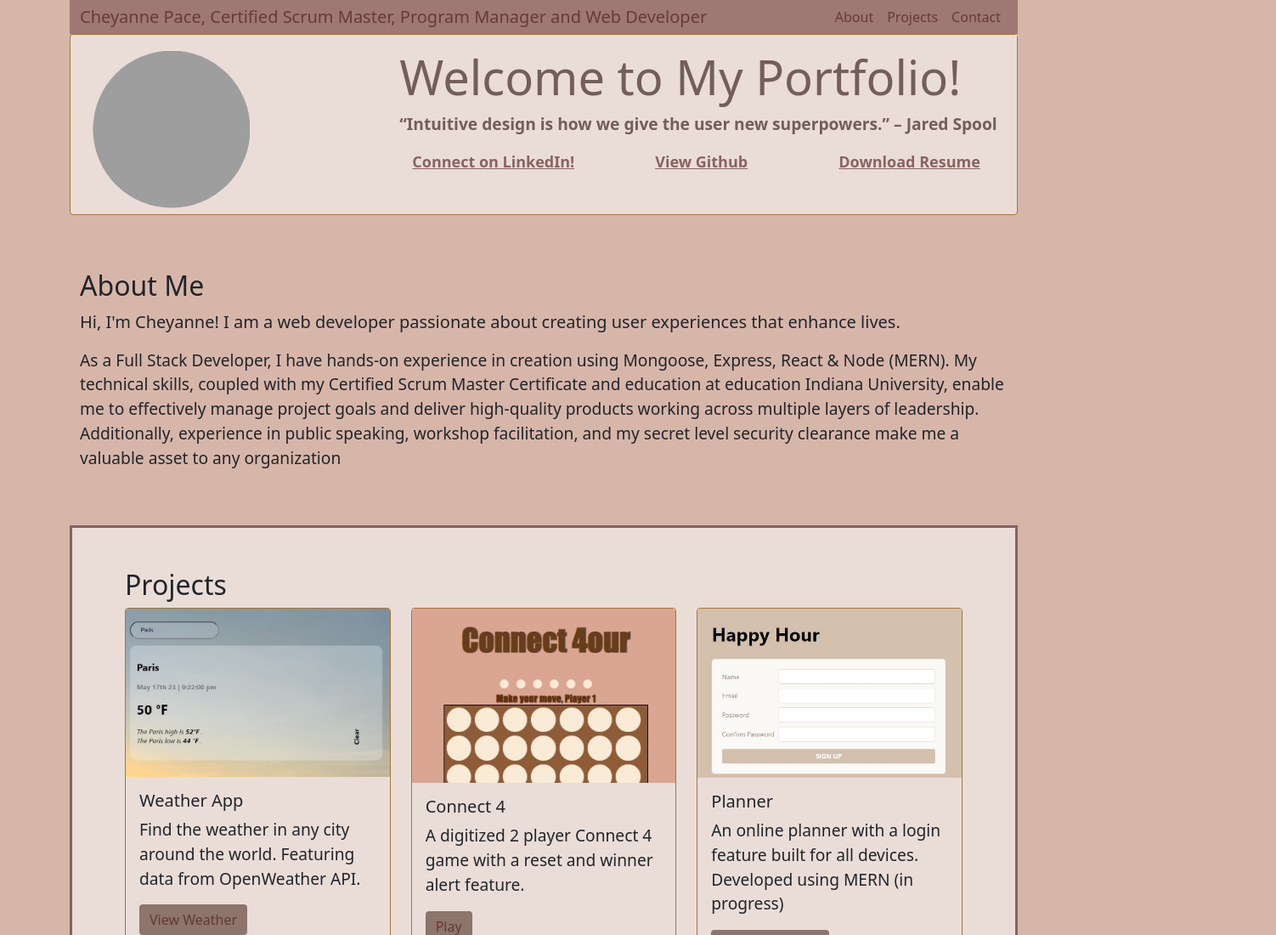
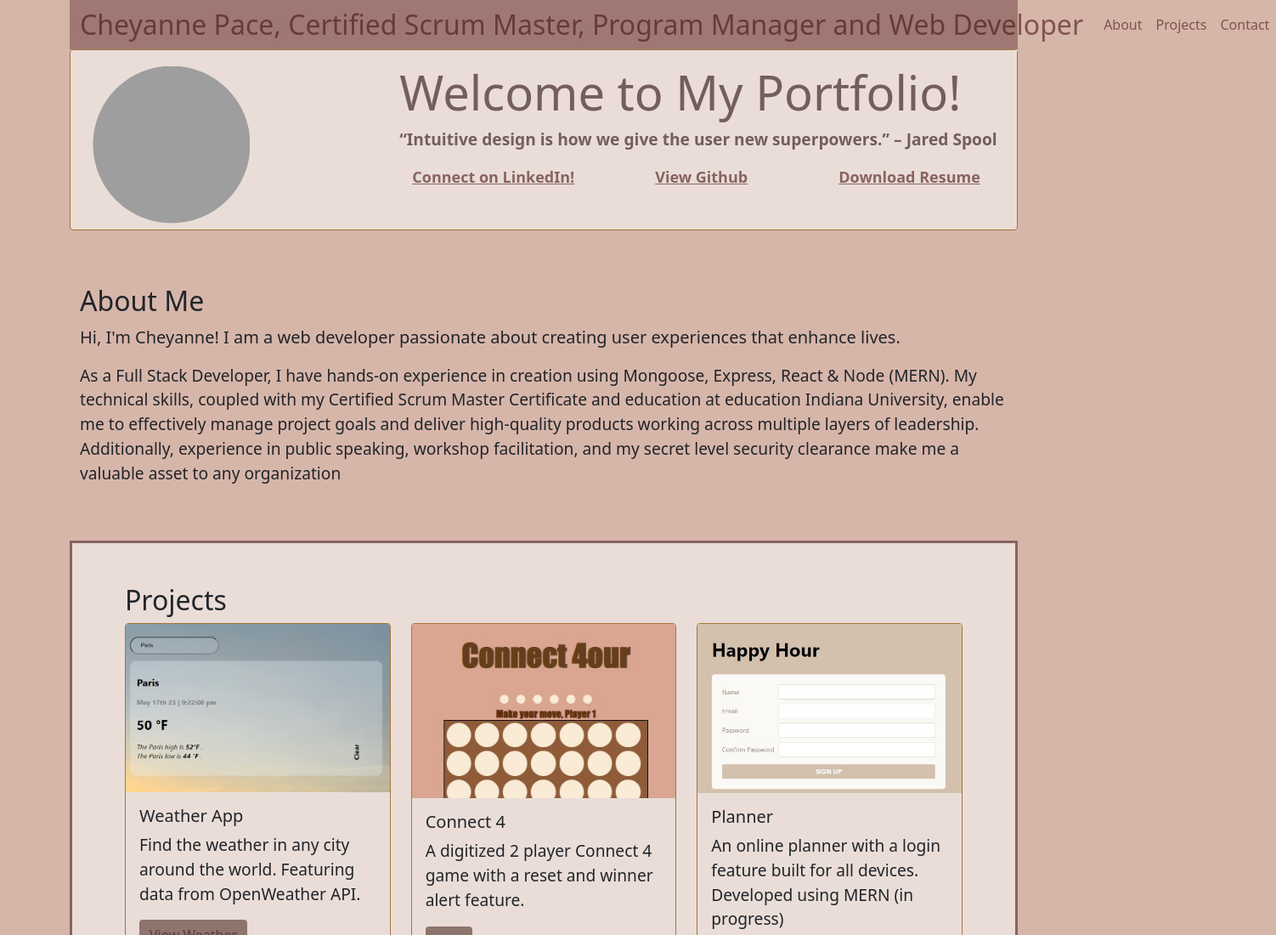
Before and after one commit to cpaceCSM/Resume, a plain HTML site: page index.html in a window 1280 px wide. Shown: the top 1100 px of the page at 85% size, 1502 px wide, since content can reach past the window. Drawn offline with nearby package versions, Linux system fonts and the light colour scheme; grey boxes are pictures that could not be loaded.

Commit message:
Add files via upload

```diff
--- a/styles.css
+++ b/styles.css
@@ -47,6 +47,10 @@
     padding: 0%;
     margin: 0%;
   }
+  .navbar-brand {
+    text-size-adjust: auto;
+    font-size: xx-large;
+  }
   .headerbar {
     background-color: rgb(234, 221, 216);
     font-weight: bolder;
```
